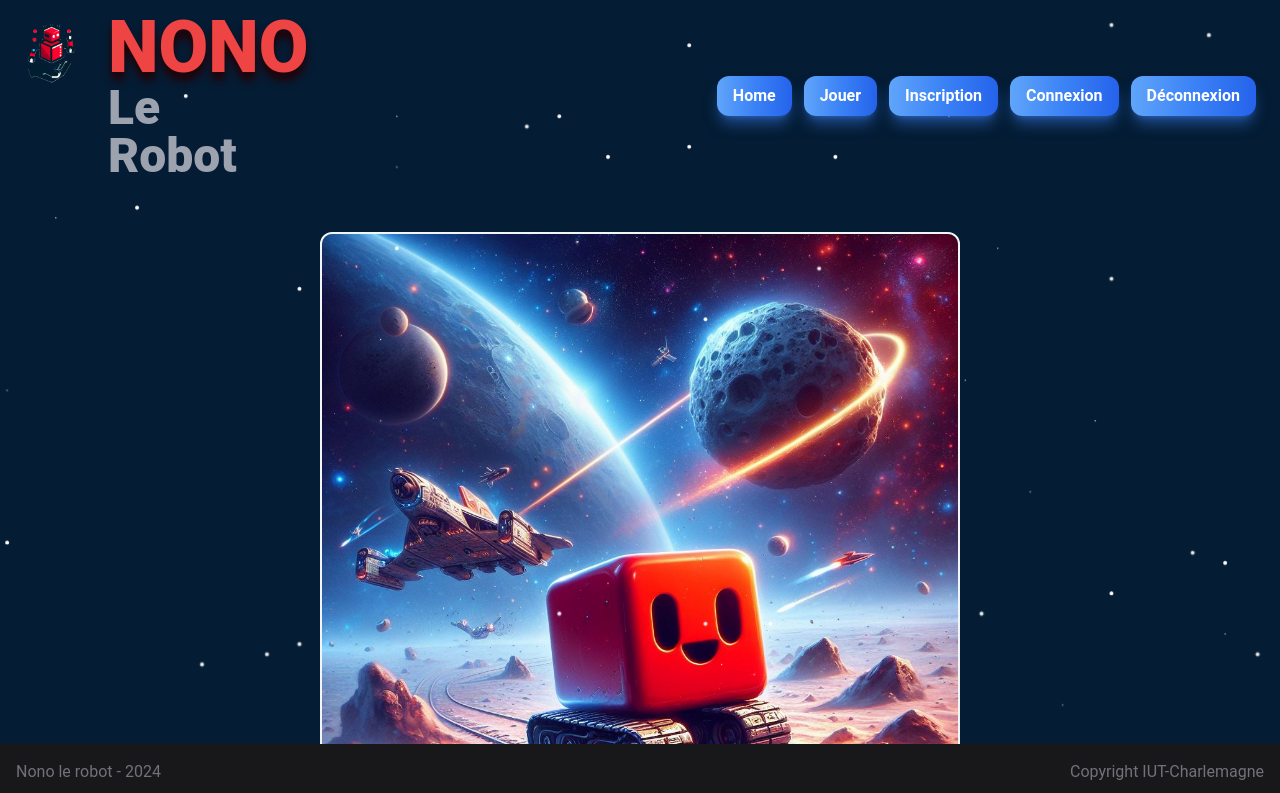
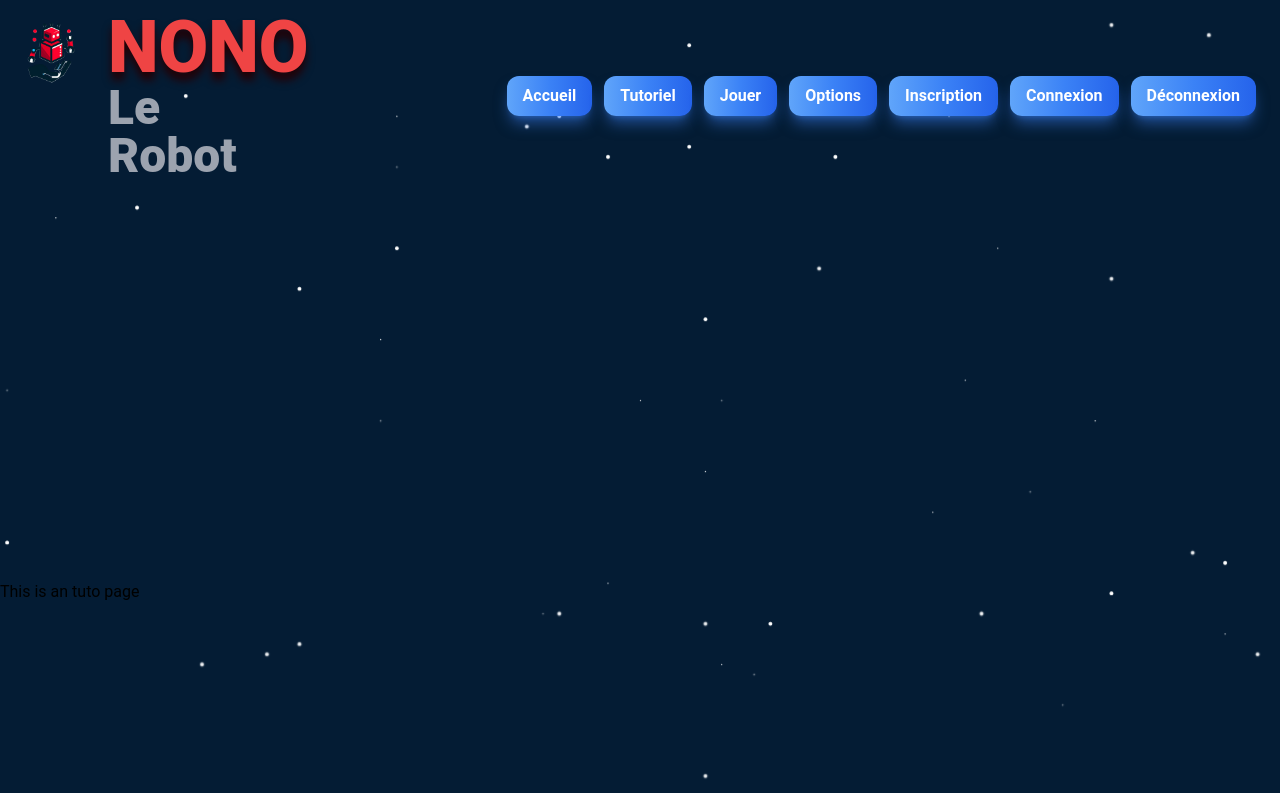
Before and after one commit to ClemGrom/NonoLERobot_Gromangin_Termine_Holder_Waltispurger_Serrier, a Vue app in the folder web/: page /tutoriel in a window 1280 px wide. Shown: the top 793 px of the page. Built offline with nearby package versions, Linux system fonts and the light colour scheme; what gojs would draw is missing.

Commit message:
refactor header + tuto view

```diff
--- a/web/package.json
+++ b/web/package.json
@@ -13,9 +13,11 @@
     "gojs-vue": "^1.0.1",
     "pinia": "^2.1.7",
     "react-toastify": "^10.0.4",
+    "swiper": "^11.0.6",
     "vue": "^3.4.15",
     "vue-property-decorator": "^8.5.1",
     "vue-router": "^4.2.5",
+    "vue-ssr-carousel": "^2.4.1",
     "vue3-storage": "^0.1.11",
     "vue3-toastify": "^0.2.1"
   },
--- a/web/src/App.vue
+++ b/web/src/App.vue
@@ -1,13 +1,14 @@
 <script>
-import {RouterView, RouterLink} from 'vue-router';
-import AccueilRobot from "@/components/AccueilRobot.vue";
+import {RouterView} from 'vue-router';
+import HomeView from "@/views/HomeView.vue";
+import HeaderBar from "@/components/headerBar.vue";
 
 
 export default {
 
   components: {
-    AccueilRobot,
-    RouterLink,
+    HeaderBar,
+    HomeView,
     RouterView,
 
   },
@@ -25,71 +26,11 @@ export default {
 </script>
 
 <template>
-  <header v-if="!isHomeRoute" class="">
-    <div class="header flex flex-wrap p-1 m-2 lg:flex-row lg:justify-between max-lg:flex-col max-lg:items-center">
-      <div class="headerLogoText flex flex-row flex-wrap max-lg:mb-8 max-lg:mr-20">
-        <!-- Logo à gauche -->
+  <HeaderBar/>
 
-        <router-link to="/" class="logo">
-          <img class="w-20" src="@/components/icons/logo.png" alt="logo">
-        </router-link>
-
-        <!-- Textes à gauche -->
-        <div class="flex-col ml-4 w-20">
-          <div>
-            <h1 class="text-7xl font-extrabold drop-shadow-[0_8px_4px_rgba(34,0,4,6)] text-red-500">
-              NONO
-            </h1>
-          </div>
-          <div>
-            <h1 class="text-5xl font-extrabold text-gray-400">
-              Le Robot
-            </h1>
-          </div>
-        </div>
-      </div>
-      <div class="flex flex-row items-center">
-        <div
-            class="max-sm:text-xs max-sm:mr-1.5 sm:text-base text-white text-2xl font-bold py-2 px-4 rounded-xl bg-gradient-to-r from-blue-400 via-blue-500 to-blue-600 hover:bg-gradient-to-br focus:ring-4 focus:outline-none focus:ring-blue-300 dark:focus:ring-blue-800 shadow-lg shadow-blue-500/50 dark:shadow-lg dark:shadow-blue-800/80 mr-3 hover:transition duration-300 ease-in-out transform hover:scale-105">
-          <RouterLink to="/">
-            <button class="h-full w-full ">Home</button>
-          </RouterLink>
-        </div>
-        <div
-            class=" max-sm:text-xs max-sm:mr-1.5 sm:text-base text-white text-2xl font-bold py-2 px-4 rounded-xl bg-gradient-to-r from-blue-400 via-blue-500 to-blue-600 hover:bg-gradient-to-br focus:ring-4 focus:outline-none focus:ring-blue-300 dark:focus:ring-blue-800 shadow-lg shadow-blue-500/50 dark:shadow-lg dark:shadow-blue-800/80 mr-3 hover:transition duration-300 ease-in-out transform hover:scale-105">
-          <RouterLink to="/simulation">
-            <button class="h-full w-full">Jouer</button>
-          </RouterLink>
-        </div>
-
-        <div class="notConnected flex flex-row items-center sm:flex-row">
-          <!-- Boutons de connexion et inscription -->
-          <div>
-            <RouterLink to="/inscription">
-              <button class="max-sm:text-xs max-sm:mr-1.5 sm:text-base text-white text-2xl font-bold py-2 px-4 rounded-xl bg-gradient-to-r from-blue-400 via-blue-500 to-blue-600 hover:bg-gradient-to-br shadow-lg shadow-blue-500/50 dark:shadow-lg dark:shadow-blue-800/80 mr-3 hover:transition duration-300 ease-in-out transform hover:scale-105">Inscription</button>
-            </RouterLink>
-            <RouterLink to="/connexion">
-              <button class="max-sm:text-xs max-sm:mr-1.5 sm:text-base text-white text-2xl font-bold py-2 px-4 rounded-xl bg-gradient-to-r from-blue-400 via-blue-500 to-blue-600 hover:bg-gradient-to-br shadow-lg shadow-blue-500/50 dark:shadow-lg dark:shadow-blue-800/80 mr-3 hover:transition duration-300 ease-in-out transform hover:scale-105">Connexion</button>
-            </RouterLink>
-          </div>
-
-          <!-- Bouton de déconnexion -->
-          <div >
-            <button class="max-sm:text-sm sm:text-base text-white text-2xl font-bold py-2 px-4 rounded-xl bg-gradient-to-r from-blue-400 via-blue-500 to-blue-600 hover:bg-gradient-to-br focus:ring-4 focus:outline-none focus:ring-blue-300 dark:focus:ring-blue-800 shadow-lg shadow-blue-500/50 dark:shadow-lg dark:shadow-blue-800/80 mr-3 hover:transition duration-300 ease-in-out transform hover:scale-105">Déconnexion</button>
-          </div>
-        </div>
-        <div class="connected flex flex-row items-center">
-        </div>
-      </div>
-    </div>
-  </header>
-
-  <AccueilRobot v-if="isHomeRoute"/>
-
-  <!-- affiche les routes -->
   <RouterView/>
 
-  <footer v-if="!isHomeRoute"  class="bg-zinc-900 text-zinc-500 text-center p-4 flex flex-row justify-between frelative bottom-0 w-full">
+  <footer class="bg-zinc-900 text-zinc-500 text-center p-4 flex flex-row justify-between frelative bottom-0 w-full">
     <p>Nono le robot - 2024</p>
     <p>Copyright IUT-Charlemagne</p>
   </footer>
--- /dev/null
+++ b/web/src/components/headerBar.vue
@@ -0,0 +1,80 @@
+<script setup>
+import {RouterLink} from "vue-router"
+</script>
+
+<template>
+  <header class="">
+    <div class="header flex flex-wrap p-1 m-2 lg:flex-row lg:justify-between max-lg:flex-col max-lg:items-center">
+      <div class="headerLogoText flex flex-row flex-wrap max-lg:mb-8 max-lg:mr-20">
+        <!-- Logo à gauche -->
+
+        <RouterLink to="/" class="logo">
+          <img class="w-20" src="@/components/icons/logo.png" alt="logo">
+        </RouterLink>
+
+        <!-- Textes à gauche -->
+        <div class="flex-col ml-4 w-20">
+          <div>
+            <h1 class="text-7xl font-extrabold drop-shadow-[0_8px_4px_rgba(34,0,4,6)] text-red-500">
+              NONO
+            </h1>
+          </div>
+          <div>
+            <h1 class="text-5xl font-extrabold text-gray-400">
+              Le Robot
+            </h1>
+          </div>
+        </div>
+      </div>
+      <div class="flex flex-row items-center">
+        <div
+            class="max-sm:text-xs max-sm:mr-1.5 sm:text-base text-white text-2xl font-bold py-2 px-4 rounded-xl bg-gradient-to-r from-blue-400 via-blue-500 to-blue-600 hover:bg-gradient-to-br focus:ring-4 focus:outline-none focus:ring-blue-300 dark:focus:ring-blue-800 shadow-lg shadow-blue-500/50 dark:shadow-lg dark:shadow-blue-800/80 mr-3 hover:transition duration-300 ease-in-out transform hover:scale-105">
+          <RouterLink to="/">
+            <button class="h-full w-full ">Accueil</button>
+          </RouterLink>
+        </div>
+        <div
+            class="max-sm:text-xs max-sm:mr-1.5 sm:text-base text-white text-2xl font-bold py-2 px-4 rounded-xl bg-gradient-to-r from-blue-400 via-blue-500 to-blue-600 hover:bg-gradient-to-br focus:ring-4 focus:outline-none focus:ring-blue-300 dark:focus:ring-blue-800 shadow-lg shadow-blue-500/50 dark:shadow-lg dark:shadow-blue-800/80 mr-3 hover:transition duration-300 ease-in-out transform hover:scale-105">
+          <RouterLink to="/tutoriel">
+            <button class="h-full w-full ">Tutoriel</button>
+          </RouterLink>
+        </div>
+        <div
+            class=" max-sm:text-xs max-sm:mr-1.5 sm:text-base text-white text-2xl font-bold py-2 px-4 rounded-xl bg-gradient-to-r from-blue-400 via-blue-500 to-blue-600 hover:bg-gradient-to-br focus:ring-4 focus:outline-none focus:ring-blue-300 dark:focus:ring-blue-800 shadow-lg shadow-blue-500/50 dark:shadow-lg dark:shadow-blue-800/80 mr-3 hover:transition duration-300 ease-in-out transform hover:scale-105">
+          <RouterLink to="/simulation">
+            <button class="h-full w-full">Jouer</button>
+          </RouterLink>
+        </div>
+        <div
+            class=" max-sm:text-xs max-sm:mr-1.5 sm:text-base text-white text-2xl font-bold py-2 px-4 rounded-xl bg-gradient-to-r from-blue-400 via-blue-500 to-blue-600 hover:bg-gradient-to-br focus:ring-4 focus:outline-none focus:ring-blue-300 dark:focus:ring-blue-800 shadow-lg shadow-blue-500/50 dark:shadow-lg dark:shadow-blue-800/80 mr-3 hover:transition duration-300 ease-in-out transform hover:scale-105">
+          <RouterLink to="/option">
+            <button class="h-full w-full">Options</button>
+          </RouterLink>
+        </div>
+        <div class="notConnected flex flex-row items-center sm:flex-row">
+          <!-- Boutons de connexion et inscription -->
+          <div>
+            <RouterLink to="/inscription">
+              <button class="max-sm:text-xs max-sm:mr-1.5 sm:text-base text-white text-2xl font-bold py-2 px-4 rounded-xl bg-gradient-to-r from-blue-400 via-blue-500 to-blue-600 hover:bg-gradient-to-br shadow-lg shadow-blue-500/50 dark:shadow-lg dark:shadow-blue-800/80 mr-3 hover:transition duration-300 ease-in-out transform hover:scale-105">Inscription</button>
+            </RouterLink>
+            <RouterLink to="/connexion">
+              <button class="max-sm:text-xs max-sm:mr-1.5 sm:text-base text-white text-2xl font-bold py-2 px-4 rounded-xl bg-gradient-to-r from-blue-400 via-blue-500 to-blue-600 hover:bg-gradient-to-br shadow-lg shadow-blue-500/50 dark:shadow-lg dark:shadow-blue-800/80 mr-3 hover:transition duration-300 ease-in-out transform hover:scale-105">Connexion</button>
+            </RouterLink>
+          </div>
+
+          <!-- Bouton de déconnexion -->
+          <div >
+            <button class="max-sm:text-sm sm:text-base text-white text-2xl font-bold py-2 px-4 rounded-xl bg-gradient-to-r from-blue-400 via-blue-500 to-blue-600 hover:bg-gradient-to-br focus:ring-4 focus:outline-none focus:ring-blue-300 dark:focus:ring-blue-800 shadow-lg shadow-blue-500/50 dark:shadow-lg dark:shadow-blue-800/80 mr-3 hover:transition duration-300 ease-in-out transform hover:scale-105">Déconnexion</button>
+          </div>
+        </div>
+        <div class="connected flex flex-row items-center">
+        </div>
+      </div>
+    </div>
+  </header>
+
+</template>
+
+<style scoped>
+
+</style>
--- a/web/src/router/index.js
+++ b/web/src/router/index.js
@@ -1,6 +1,7 @@
 import { createRouter, createWebHistory } from 'vue-router'
 import AccueilRobot from "../components/AccueilRobot.vue";
 import HomeView from "@/views/HomeView.vue";
+import TutorielView from "@/views/TutorielView.vue";
 import Page404 from "@/views/Page404.vue";
 import Programmation from "../components/Programmation.vue";
 import Simulation from "../components/Simulation.vue";
@@ -13,10 +14,14 @@ const router = createRouter({
   routes: [
     {
       path: '/',
-      name: 'home',
+      name: 'Accueil',
       component: HomeView
     },
-
+    {
+      path: '/tutoriel',
+      name: 'Tutoriel',
+      component: TutorielView
+    },
     {
       path: '/diagrams',
       name: 'diagrams',
--- a/web/src/views/HomeView.vue
+++ b/web/src/views/HomeView.vue
@@ -1,9 +1,3 @@
-<script setup lang="ts">
-
-</script>
-
 <template>
-  <main>
-
-  </main>
+  <h1 style="color: white">Home page</h1>
 </template>
--- /dev/null
+++ b/web/src/views/TutorielView.vue
@@ -0,0 +1,18 @@
+<script>
+</script>
+
+<template>
+  <div class="tutoriel">
+    <h1>This is an tuto page</h1>
+  </div>
+</template>
+
+<style scoped>
+@media (min-width: 1024px) {
+  .tutoriel {
+    min-height: 100vh;
+    display: flex;
+    align-items: center;
+  }
+}
+</style>
```
